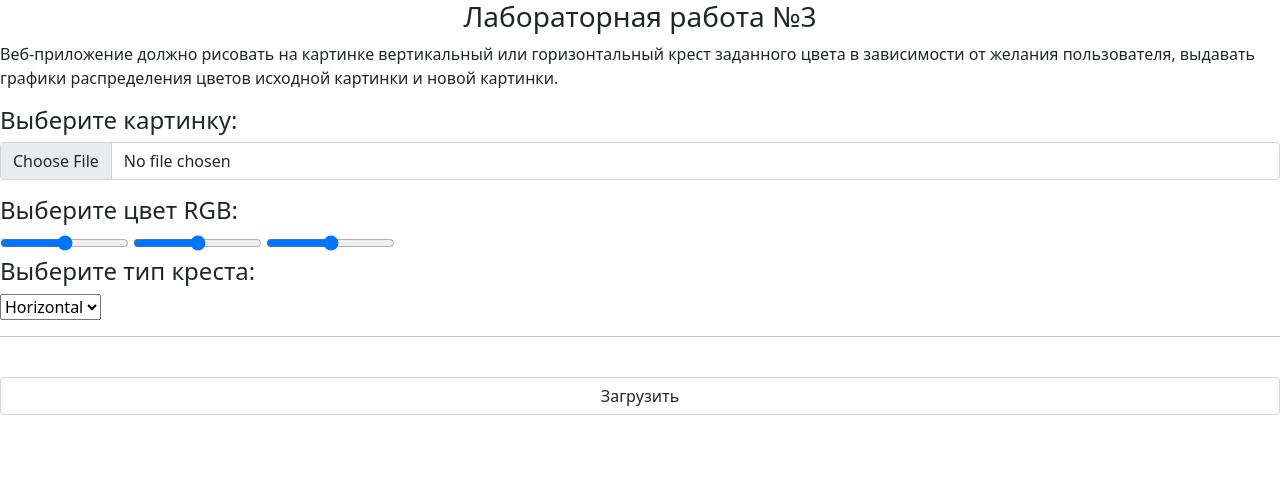
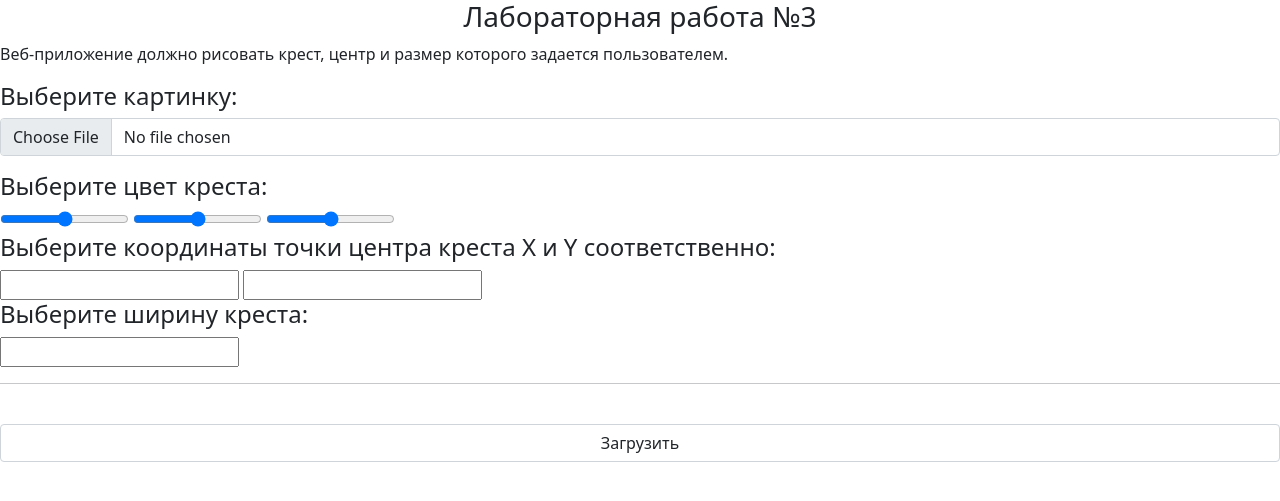
Before and after one commit to cold100/lab3agafonov, a Flask app: page / in a window 1280 px wide. Shown: the top 501 px of the page. Run offline with Flask 2, Linux system fonts and the light colour scheme; some libraries are stand-ins or nearby versions.

Commit message:
Add files via upload

```diff
--- a/lab3/app.py
+++ b/lab3/app.py
@@ -8,11 +8,9 @@ import matplotlib
 matplotlib.use('Agg')
 import matplotlib.pyplot as plt
 
-
+#Начальная конфигурация приложения
 UPLOAD_FOLDER = 'images' #папка для загрузки
 ALLOWED_EXTENSIONS = set(['png', 'jpg', 'jpeg'])#возможные форматы
-
-#конфигурация приложения
 app = Flask(__name__, template_folder="templates", static_folder="images")
 app.config['UPLOAD_FOLDER'] = UPLOAD_FOLDER
 app.config["SECRET_KEY"] = "eifwkuwebfwejubfwj23123857y28wad"
@@ -20,6 +18,7 @@ app.config["RECAPTCHA_PUBLIC_KEY"] = "6LdHWLkaAAAAAFJioRgnPe-YNl4xxUhNaLTkCZno"
 app.config["RECAPTCHA_PRIVATE_KEY"] = "6LdHWLkaAAAAANYhxdrrw7ujYb-3g4aZGOZcWcN8"
 types = ['Horizontal', 'Vertical']
 
+#добавляем это для работы капчи
 class ReCaptcha(FlaskForm):#форма для капчи
     recaptcha = RecaptchaField()
 
@@ -35,20 +34,15 @@ def make_plot(arr, filename):#функция для создания графи
     path = "../images/plots/" + filename + ".png"
     return path#возвращаем путь к изображению
 
-@app.route('/img/<filename>+<types>+<int:r>+<int:g>+<int:b>')
-def uploaded_file(filename, types, r, g, b):#получаем название, тип, и цвет ргб
+@app.route('/img/<filename>+<int:h>+<int:w>+<int:size>+<int:r>+<int:g>+<int:b>')
+def uploaded_file(filename, h,w, size, r, g, b):#получаем название, тип, и цвет ргб
     try:
         original = Image.open("./images/"+filename).convert("RGB")#открываем картинку и конвертируем, для избежания конфликтов
         arr = np.array(original)#преобразуем в массив
         plt_path = make_plot(arr, filename)#строим график
-        h,w = original.size#получаем размеры
         colour = (r,g,b)#собираем в кортеж
-        if types == 'Vertical':#проверяем выбранный тип
-            arr[:, int(h/2)-25:int(h/2)+25] = colour
-            arr[int(w / 4) - 25:int(w / 4) + 25,:] = colour
-        if types == 'Horizontal':
-            arr[:, int(h/4)-25:int(h/4)+25] = colour
-            arr[int(w / 2) - 25:int(w / 2) + 25,:] = colour
+        arr[:, int(w)-size//2:int(w)+size//2] = colour
+        arr[int(h) - size//2:int(h) + size//2,:] = colour
         img = Image.fromarray(arr, 'RGB')#собираем в картику
         new_img = "./images/new"+filename#путь
         img.save(new_img)#сохраняем картинку
@@ -70,12 +64,14 @@ def upload_file():
         if file and allowed_file(file.filename) and form.validate_on_submit():
             filename = secure_filename(file.filename)
             file.save(os.path.join(app.config['UPLOAD_FOLDER'], filename))
-            select = request.form['types']
             r = int(request.form["r"])
             g = int(request.form["g"])
             b = int(request.form["b"])
-            return redirect(url_for('uploaded_file', filename=filename, types=select, r=r, g=g,b=b))
-    return render_template('index.html', types = types, form = form)
+            h = int(request.form["H"])
+            w = int(request.form["W"])
+            size = int(request.form["size"])
+            return redirect(url_for('uploaded_file', filename=filename,h=h,w=w, size=size, r=r, g=g,b=b))
+    return render_template('index.html', form = form)
 
 import lxml.etree as ET
 @app.route("/apixml",methods=['GET', 'POST'])
--- a/lab3/templates/index.html
+++ b/lab3/templates/index.html
@@ -7,26 +7,22 @@
 <body>
     <div>
         <h3 align="center">Лабораторная работа №3</h3>
-        <p>     Веб-приложение должно рисовать на картинке вертикальный или
-            горизонтальный крест заданного цвета в зависимости от желания пользователя,
-            выдавать графики распределения цветов исходной картинки и новой картинки.</p>
+        <p>     Веб-приложение должно рисовать крест, центр и размер которого задается пользователем.</p>
     </div>
     <h4>Выберите картинку:</h4>
     <form action="" method=post enctype=multipart/form-data>
         {{ form.csrf_token }}
         <div class="mb-3">
             <p><input class="form-control" type=file  name=file id="file"></p>
-            <h4>Выберите цвет RGB:</h4>
+            <h4>Выберите цвет креста:</h4>
             <input type="range" min="0" max="255" name="r" />
             <input type="range" min="0" max="255" name="g" />
             <input type="range" min="0" max="255" name="b" />
-            <h4>Выберите тип креста:</h4>
-            <select id="cl" class="select" name="types" method="GET" action="/">
-                <option value="{{types[0]}}" selected>{{types[0]}}</option>
-                    {% for type in types[1:] %}
-                <option value="{{type}}">{{type}}</option>
-                    {% endfor %}
-            </select>
+            <h4>Выберите координаты точки центра креста X и Y соответственно:</h4>
+            <input name = "H" type="text">
+            <input name = "W" type="text">
+            <h4>Выберите ширину креста:</h4>
+            <input name = "size" type="text">
             <hr>
             {{form.recaptcha()}}
             <br>
```
